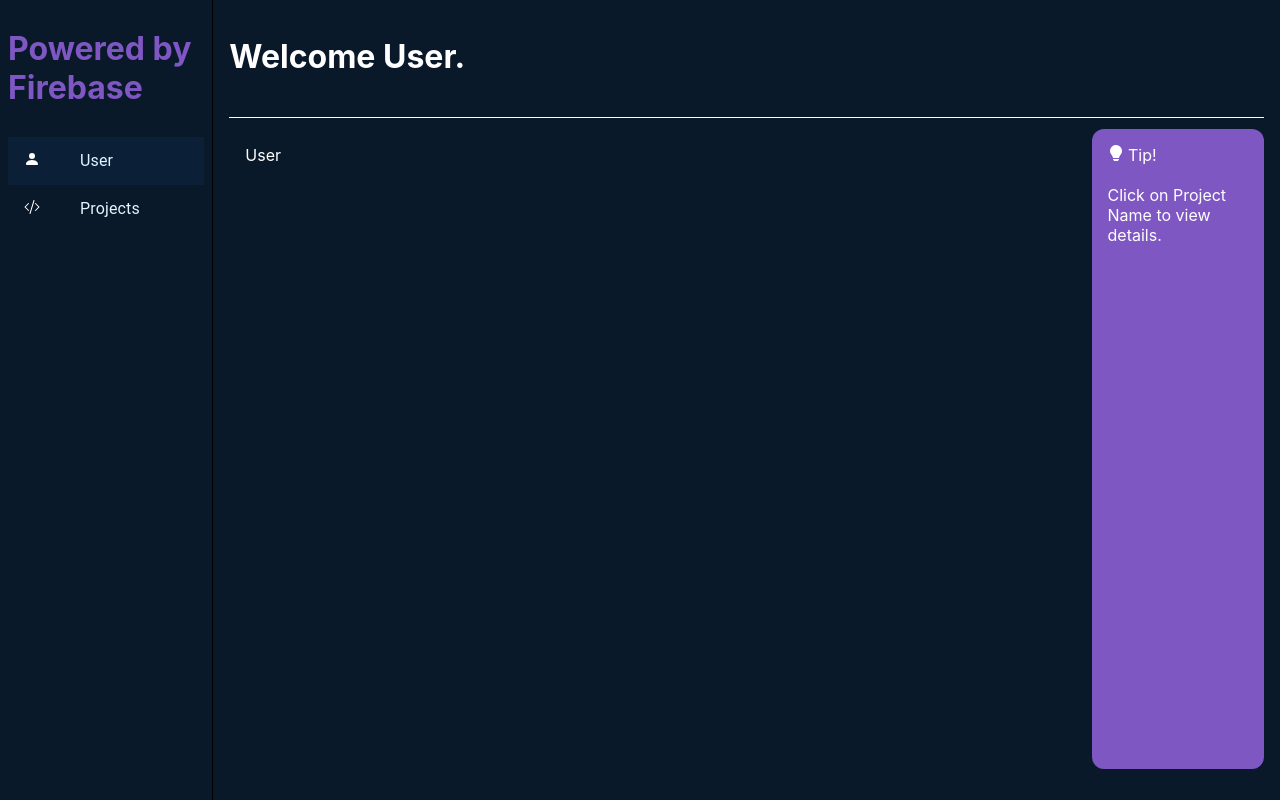
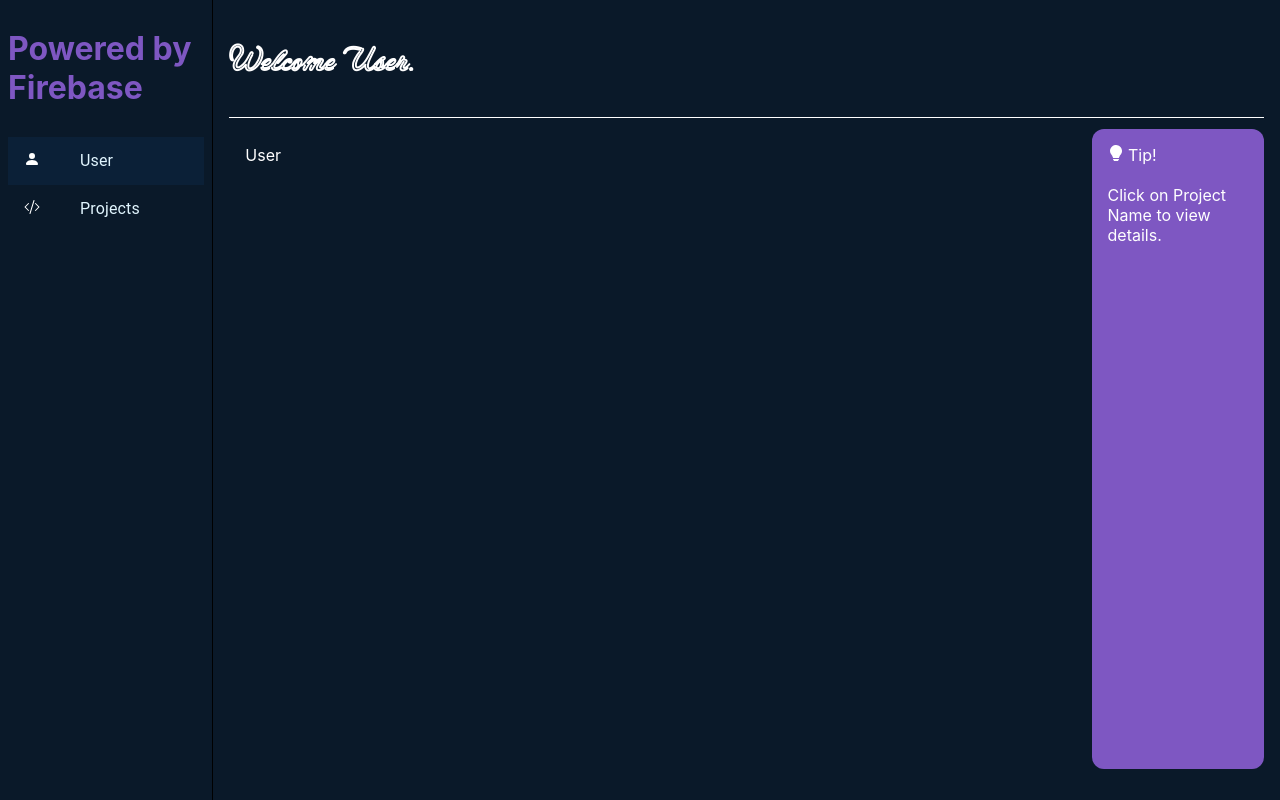
Before and after one commit to tanishsaxena/React_resume, a React (Create React App) app: page / in a window 1280 px wide. Built offline with nearby package versions, Linux system fonts and the light colour scheme; no server answers; the database is empty; the HTML template or start-up script is replaced by a standard one.

Commit message:
font added external

```diff
--- a/src/Admin/index.js
+++ b/src/Admin/index.js
@@ -60,7 +60,7 @@
               borderBottom: 1,
             }}
           >
-            <h1>Welcome {loggedInUser}.</h1>
+            <h1 style={{"fontFamily": "Ginto, serif"}}>Welcome {loggedInUser}.</h1>
           </Box>
           <Box sx={{ width: "100%" }}>{loader}</Box>
 
--- a/src/index.css
+++ b/src/index.css
@@ -1,13 +1,15 @@
+@font-face {
+    font-family: 'Ginto';
+    src: local('Ginto'), url(./fonts/Neonderthaw-Regular.ttf) format('truetype');
+}
+
 body {
-  margin: 0;
-  font-family: -apple-system, BlinkMacSystemFont, 'Segoe UI', 'Roboto', 'Oxygen',
-    'Ubuntu', 'Cantarell', 'Fira Sans', 'Droid Sans', 'Helvetica Neue',
-    sans-serif;
-  -webkit-font-smoothing: antialiased;
-  -moz-osx-font-smoothing: grayscale;
+    margin: 0;
+    font-family: -apple-system, BlinkMacSystemFont, 'Segoe UI', 'Roboto', 'Oxygen', 'Ubuntu', 'Cantarell', 'Fira Sans', 'Droid Sans', 'Helvetica Neue', sans-serif;
+    -webkit-font-smoothing: antialiased;
+    -moz-osx-font-smoothing: grayscale;
 }
 
 code {
-  font-family: source-code-pro, Menlo, Monaco, Consolas, 'Courier New',
-    monospace;
+    font-family: source-code-pro, Menlo, Monaco, Consolas, 'Courier New', monospace;
 }
```
Also changed, not shown: Neonderthaw/OFL.txt (added), src/fonts/Neonderthaw-Regular.ttf (added).
